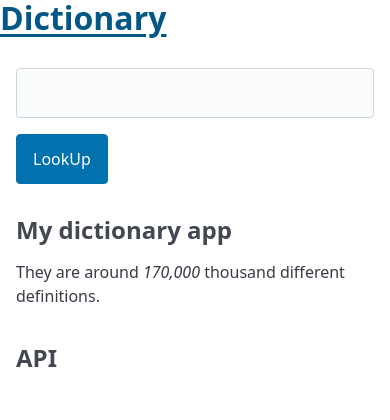
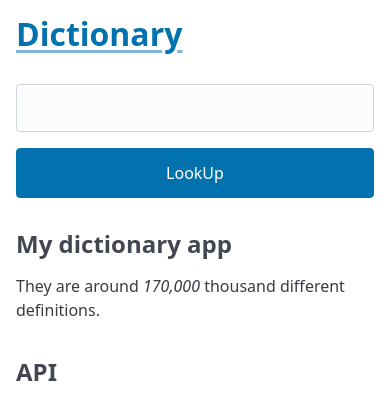
Before and after one commit to MrBocch/flask_dictionary, a Flask app: page / in a window 390 px wide. Shown: the top 420 px of the page. Run offline with Flask 3, Linux system fonts and the light colour scheme.

Commit message:
responsive ness

```diff
--- a/src/app.py
+++ b/src/app.py
@@ -11,7 +11,7 @@ DATABASE = f"{current_dir}/dictionary.db"
 def index():
     return render_template("index.html")
 
-@app.route("/<word>")
+@app.route("/words/<word>")
 def word_def(word):
     definitions = w_definitions(word)
     return render_template("word.html", word=word, definitions=definitions)
--- a/src/templates/base.html
+++ b/src/templates/base.html
@@ -14,7 +14,9 @@
         {% endblock %}
     </head>
     <body>
-        <h1><a href="/">Dictionary</a></h1>
+      <header class="container">
+        <h1 ><a href="/">Dictionary</a></h1>
+      </header>
         {% block body %}
 
         {% endblock %}
--- a/src/templates/input.html
+++ b/src/templates/input.html
@@ -1,5 +1,16 @@
+<style>
 
-<main class="container">
+  .input-row {
+    display: flex;
+    flex-direction: column;
+  }
+
+  #textBar {
+    height: 100%;
+  }
+</style>
+
+<section class="container input-row">
 
   <input type="text" id="textBar" />
   <button onclick="redirect()">LookUp</button>
@@ -8,7 +19,7 @@
       function redirect() {
           text = document.getElementById("textBar");
           if (text) {
-              window.location.href = `/${text.value}`;
+              window.location.href = `/words/${text.value}`;
           }
       }
 
@@ -23,4 +34,4 @@
       });
   </script>
 
-</main>
+</section>
```
